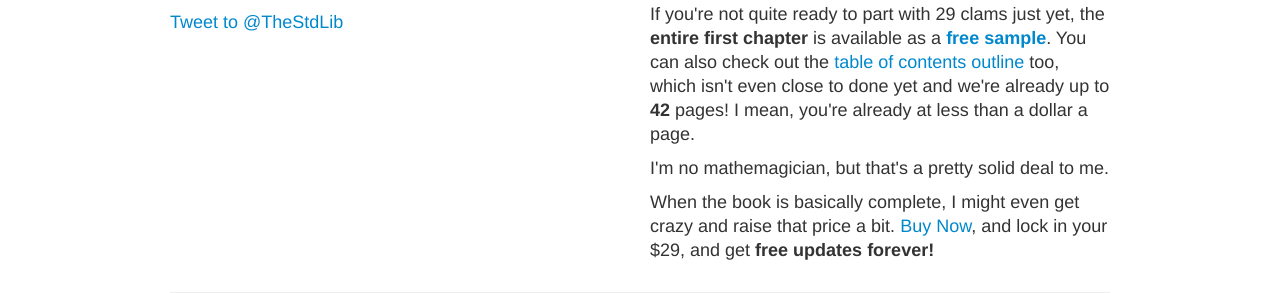
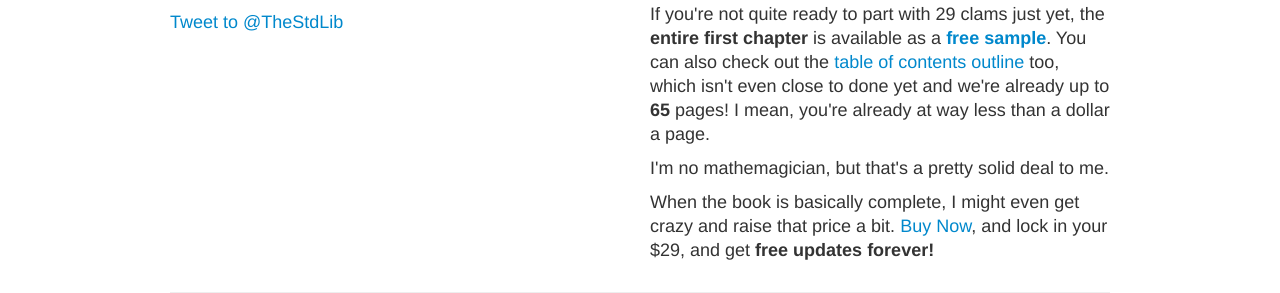
Before and after one commit to darkhelmet/thestdlib.com, a Jekyll site: the page built from go.html, in a window 1280 px wide and 1138 px high. Shown: the part 744-1037 px from the top of the window. Built offline with Jekyll 4.4.1, drawn with Linux system fonts in a browser that asks for light colours; comment, search, counter and statistics services are not loaded.

Commit message:
we're at 65 pages now

```diff
--- a/go.html
+++ b/go.html
@@ -34,7 +34,7 @@ title: Go, The Standard Library
             <h2>Only <b>$29</b>? Surely you can't be serious</h2>
             <p><b>I am serious. And don't call me Shirley.</b> Get it now before I change my mind! It's going to be an in depth look at the library of packages that come standard with you Go distribution, and it's a big library.</p>
             <p><b>Great grandmother's memory allocator! What if I don't want to hand over my hard earned $29?</b></p>
-            <p>If you're not quite ready to part with 29 clams just yet, the <b>entire first chapter</b> is available as a <b><a href="http://samples.leanpub.com/go-thestdlib-sample.pdf">free sample</a></b>. You can also check out the <a href="http://leanpub.com/go-thestdlib">table of contents outline</a> too, which isn't even close to done yet and we're already up to <b>42</b> pages! I mean, you're already at less than a dollar a page.</p>
+            <p>If you're not quite ready to part with 29 clams just yet, the <b>entire first chapter</b> is available as a <b><a href="http://samples.leanpub.com/go-thestdlib-sample.pdf">free sample</a></b>. You can also check out the <a href="http://leanpub.com/go-thestdlib">table of contents outline</a> too, which isn't even close to done yet and we're already up to <b>65</b> pages! I mean, you're already at way less than a dollar a page.</p>
             <p>I'm no mathemagician, but that's a pretty solid deal to me.</p>
             <p>When the book is basically complete, I might even get crazy and raise that price a bit. <a href="http://leanpub.com/go-thestdlib">Buy Now</a>, and lock in your $29, and get <b>free updates forever!</b></p>
         </div>
```
